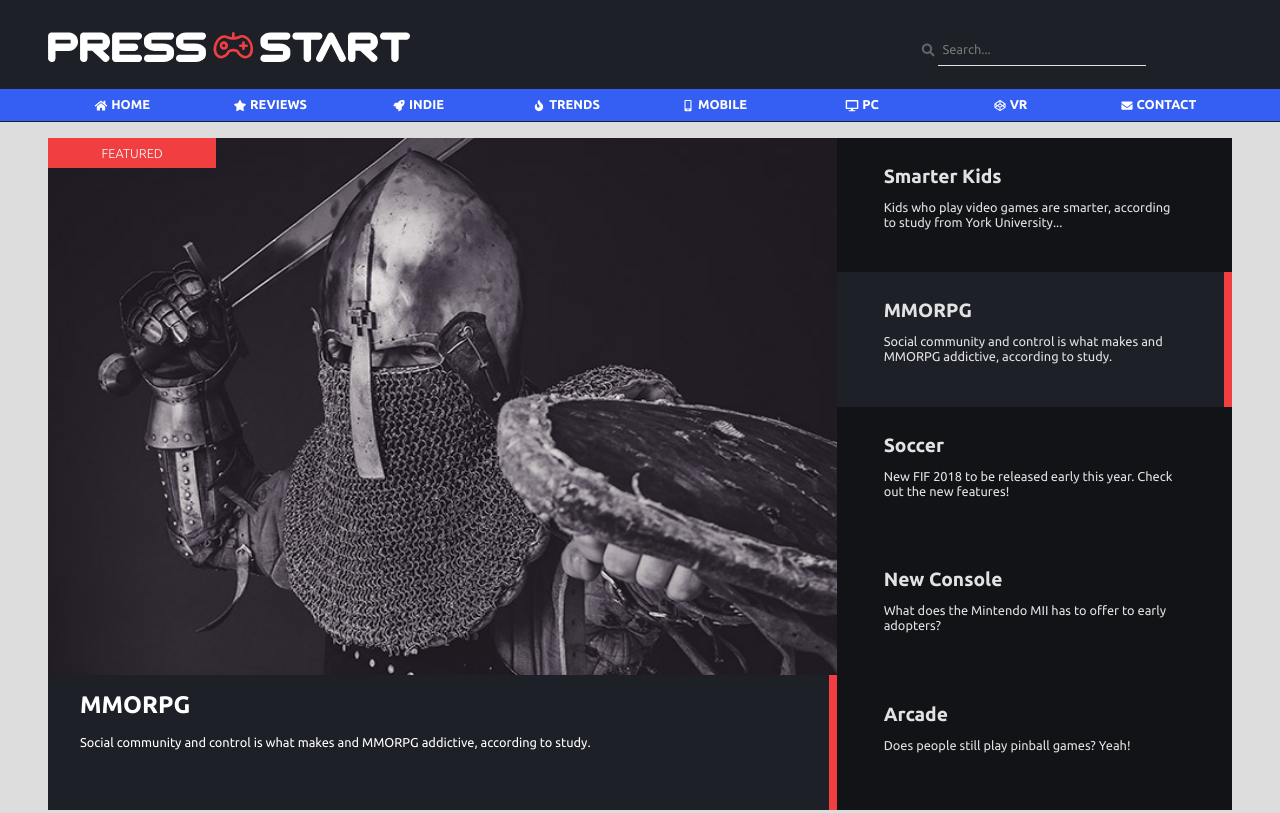
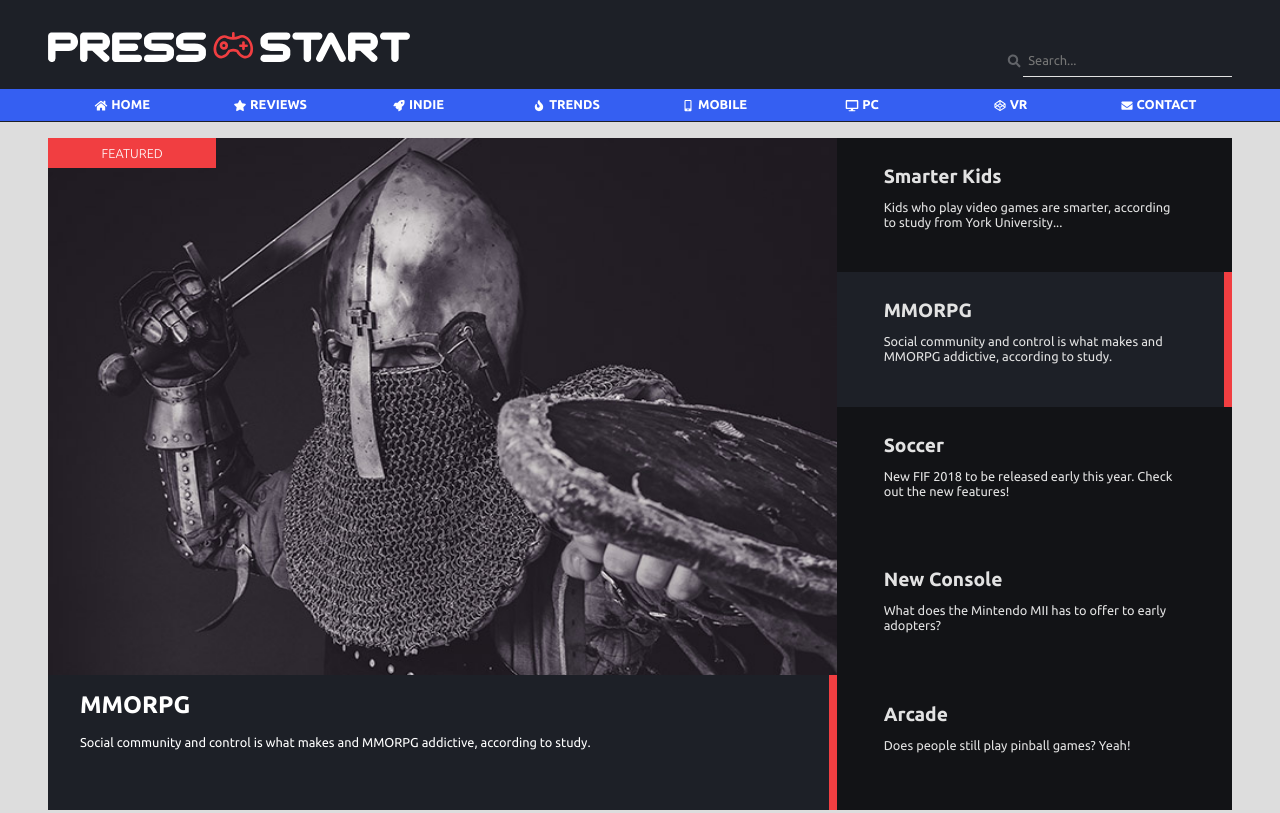
Before and after one commit to jonit-dev/magazine-press-start, a plain HTML site: page index.html in a window 1280 px wide. Shown: the top 813 px of the page. Drawn offline with Linux system fonts and the light colour scheme.

Commit message:
searchbar positioning bugfix

```diff
--- a/css/landing.css
+++ b/css/landing.css
@@ -25,6 +25,7 @@ header {
     background-color: #1d2027;
     height: auto;
     width: 100vw;
+
 }
 
 main {
@@ -62,8 +63,8 @@ main {
 
 .desktop-search-box {
     position: absolute;
-    top:4.2vh;
-    left:71vw;
+    top:2.8rem;
+    right:3rem;
 }
 
 .search {
@@ -444,6 +445,7 @@ nav .nav-menu li a {
     }
 
     .desktop-wrapper {
+        position:relative;
         max-width: 1400px;
 
         box-sizing: border-box;
```
